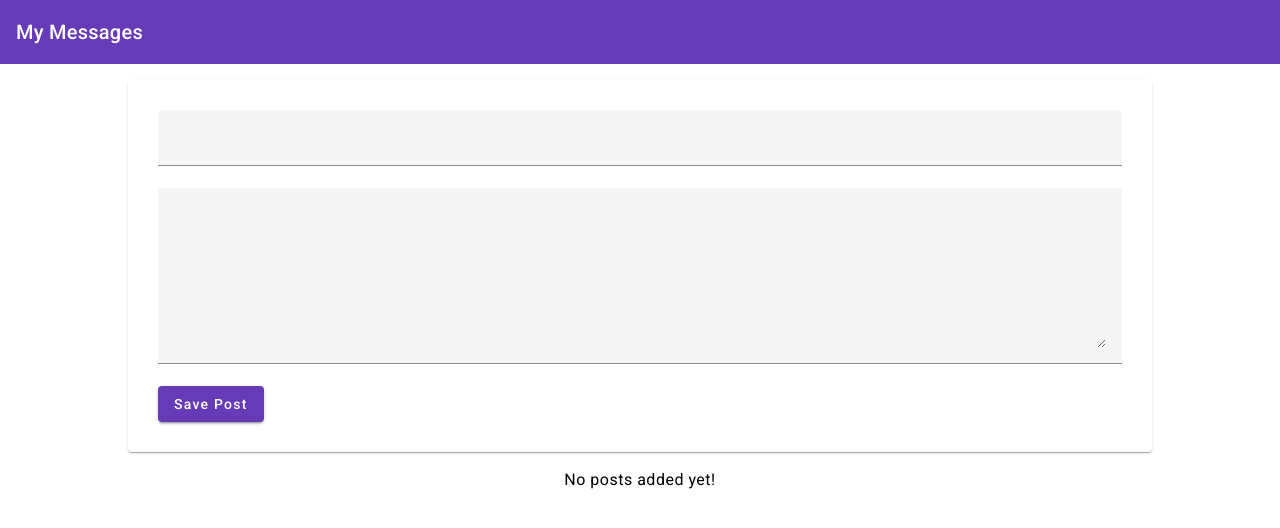
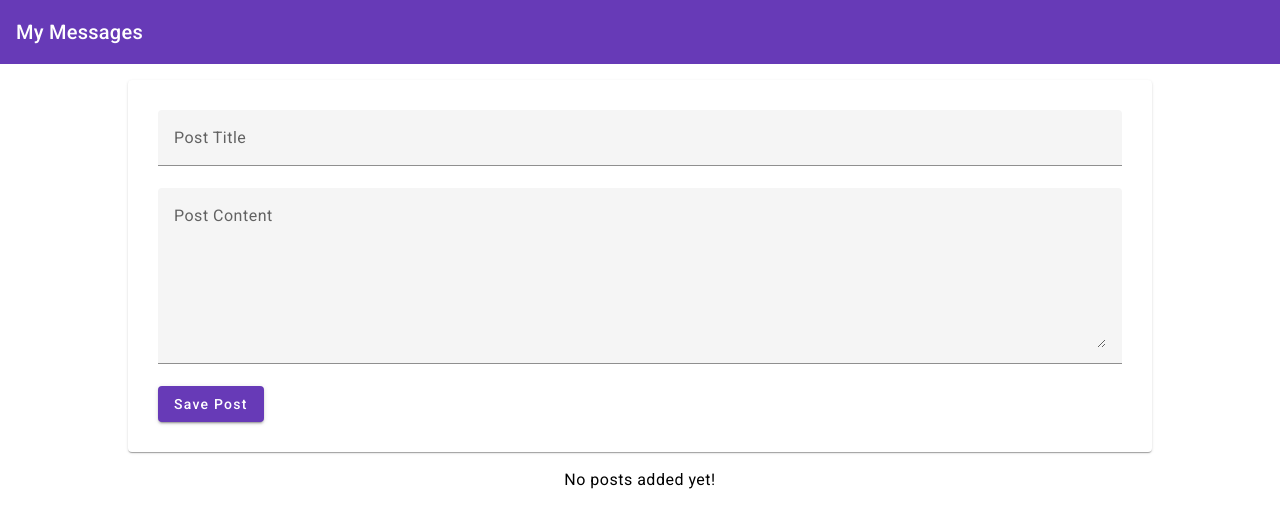
Before and after one commit to chibui/mean-tut, an Angular app in the folder mean-course/: page / in a window 1280 px wide. Shown: the top 528 px of the page. Built offline with nearby package versions, Linux system fonts and the light colour scheme.

Commit message:
29. More about Observables, 30. Working on our Form

```diff
--- a/mean-course/src/app/posts/post-create/post-create.component.html
+++ b/mean-course/src/app/posts/post-create/post-create.component.html
@@ -5,6 +5,7 @@
              ngModel
              required
              name="title"
+             placeholder="Post Title"
              type="text"
              #title="ngModel">
 
@@ -17,6 +18,7 @@
                 required
                 #content="ngModel"
                 name="content"
+                placeholder="Post Content"
                 rows="6"
       >
       </textarea>
--- a/mean-course/src/app/posts/post-create/post-create.component.ts
+++ b/mean-course/src/app/posts/post-create/post-create.component.ts
@@ -23,5 +23,6 @@
     }
 
     this.postsService.addPost(post);
+    form.resetForm();
   }
 }
--- a/mean-course/src/app/posts/post-list/post-list.component.html
+++ b/mean-course/src/app/posts/post-list/post-list.component.html
@@ -3,7 +3,13 @@
     <mat-expansion-panel-header>
       {{ post.title}}
     </mat-expansion-panel-header>
+
     <p>{{ post.content}}</p>
+
+    <mat-action-row>
+      <button mat-button color="primary" (click)="nextStep()" color="accent">EDIT</button>
+      <button mat-button color="primary" (click)="nextStep()" color="warn">DELETE</button>
+    </mat-action-row>
   </mat-expansion-panel>
 </mat-accordion>
 
```
